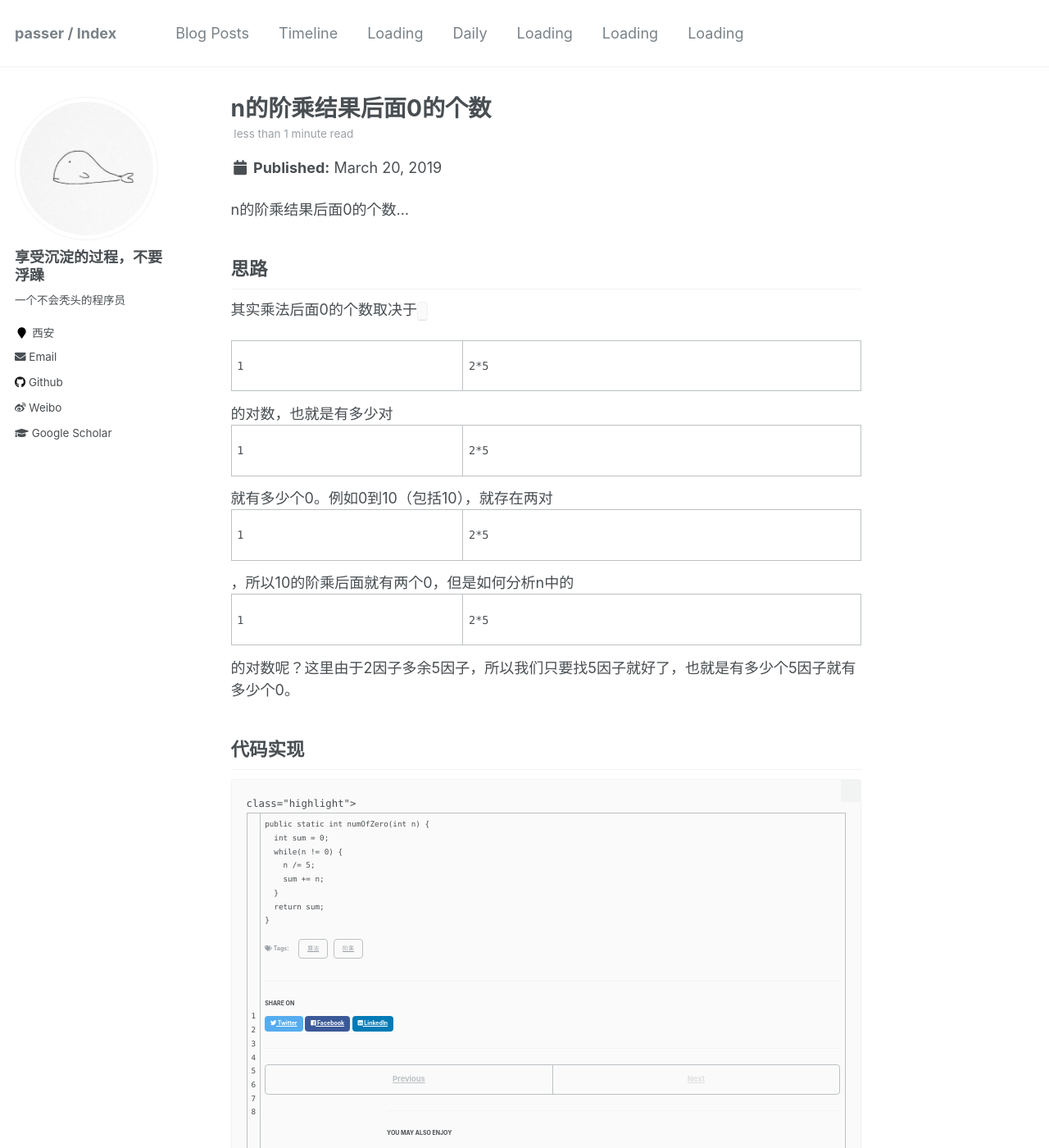
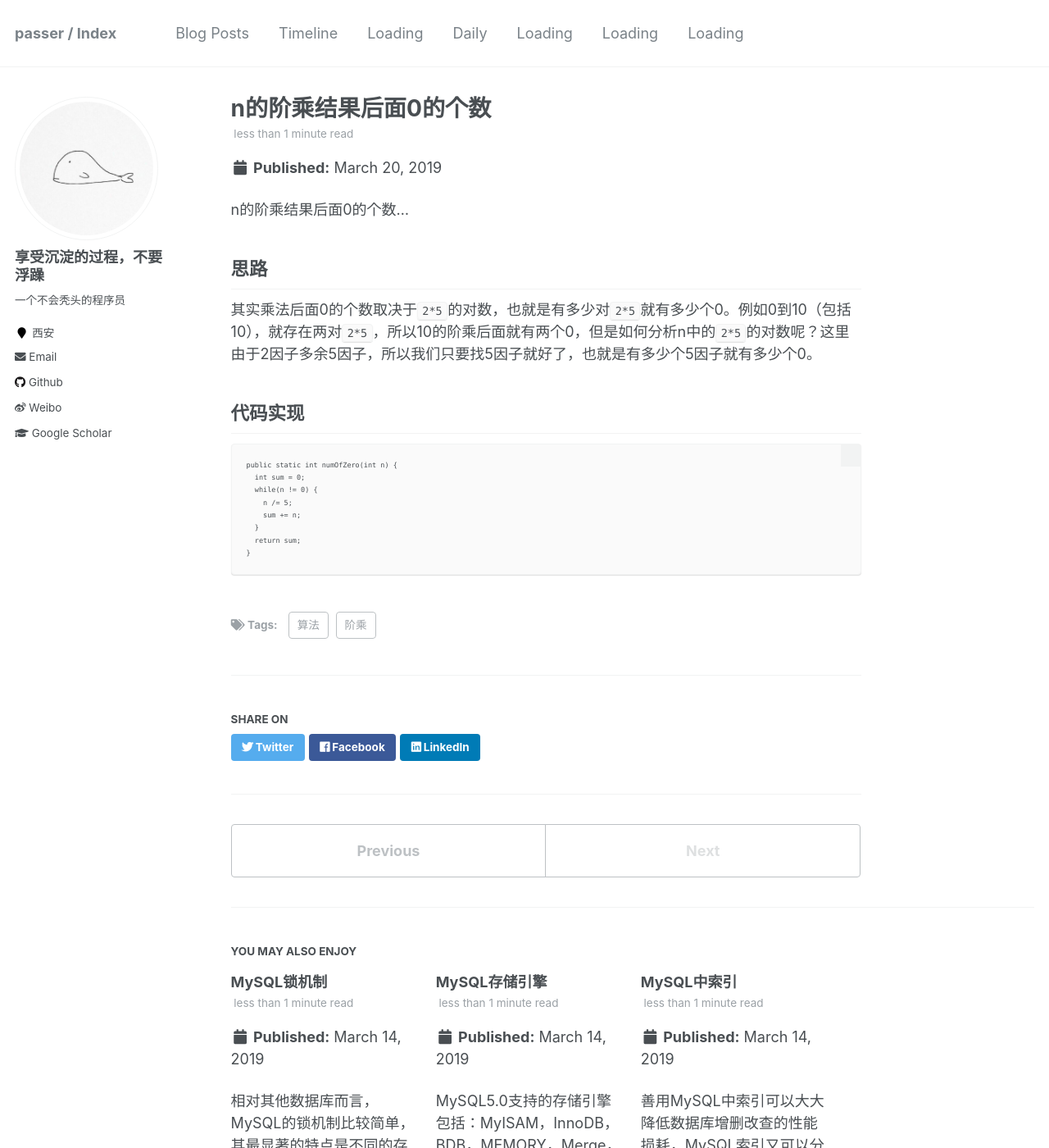
Before and after one commit to icankeep/icankeep.github.io, a Jekyll site: the page built from _posts/2019-03-20-n的阶乘结果后面0的个数.md, in a window 1280 px wide and 1400 px high. Shown: the whole window at 82% size. Built offline with Jekyll 4.4.1, drawn with Linux system fonts in a browser that asks for light colours.

Commit message:
AutoPush

```diff
--- a/_config.yml
+++ b/_config.yml
@@ -168,12 +168,7 @@ kramdown:
   entity_output: as_char
   toc_levels: 1..6
   smart_quotes: lsquo,rsquo,ldquo,rdquo
-  enable_coderay: true
-  coderay:
-    coderay_line_number_start: 1
-    coderay_tab_width:         4
-    coderay_bold_every:        10
-
+  enable_coderay: false
 
 # Collections
 collections:
```
